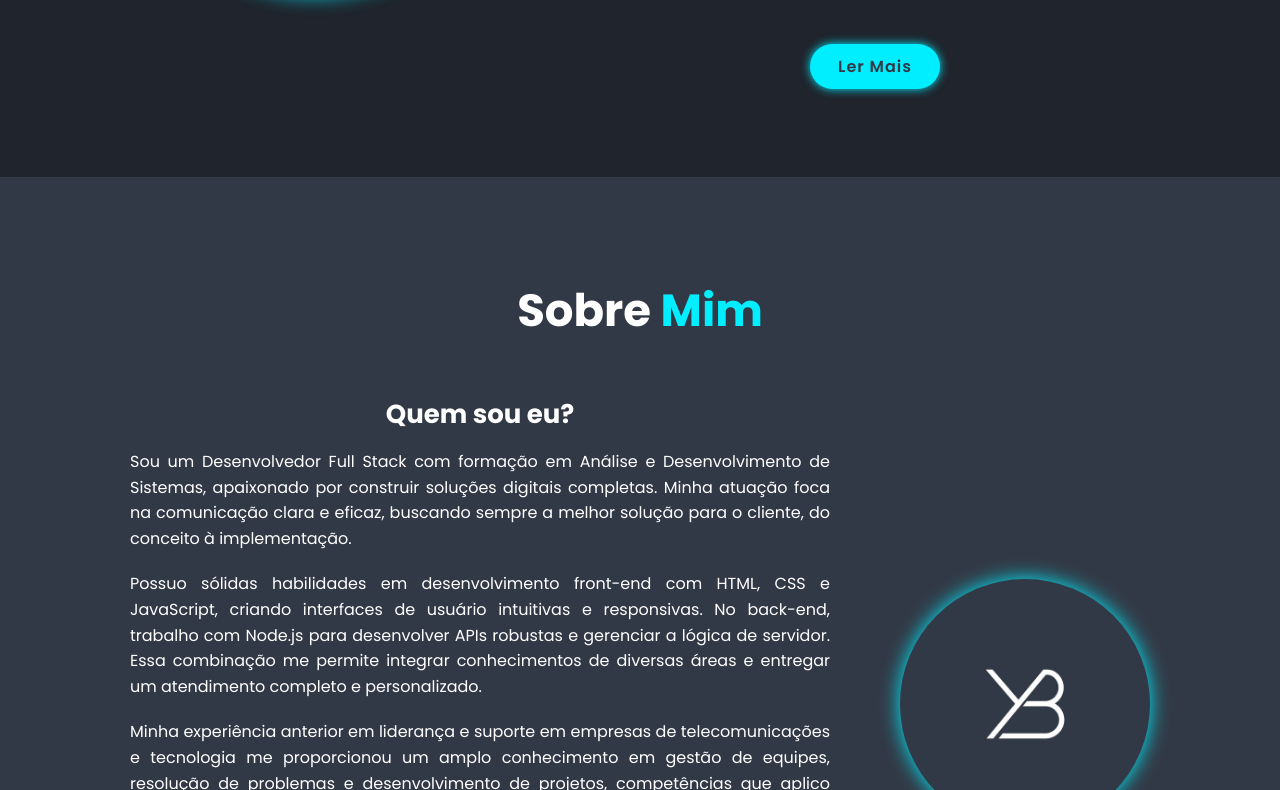
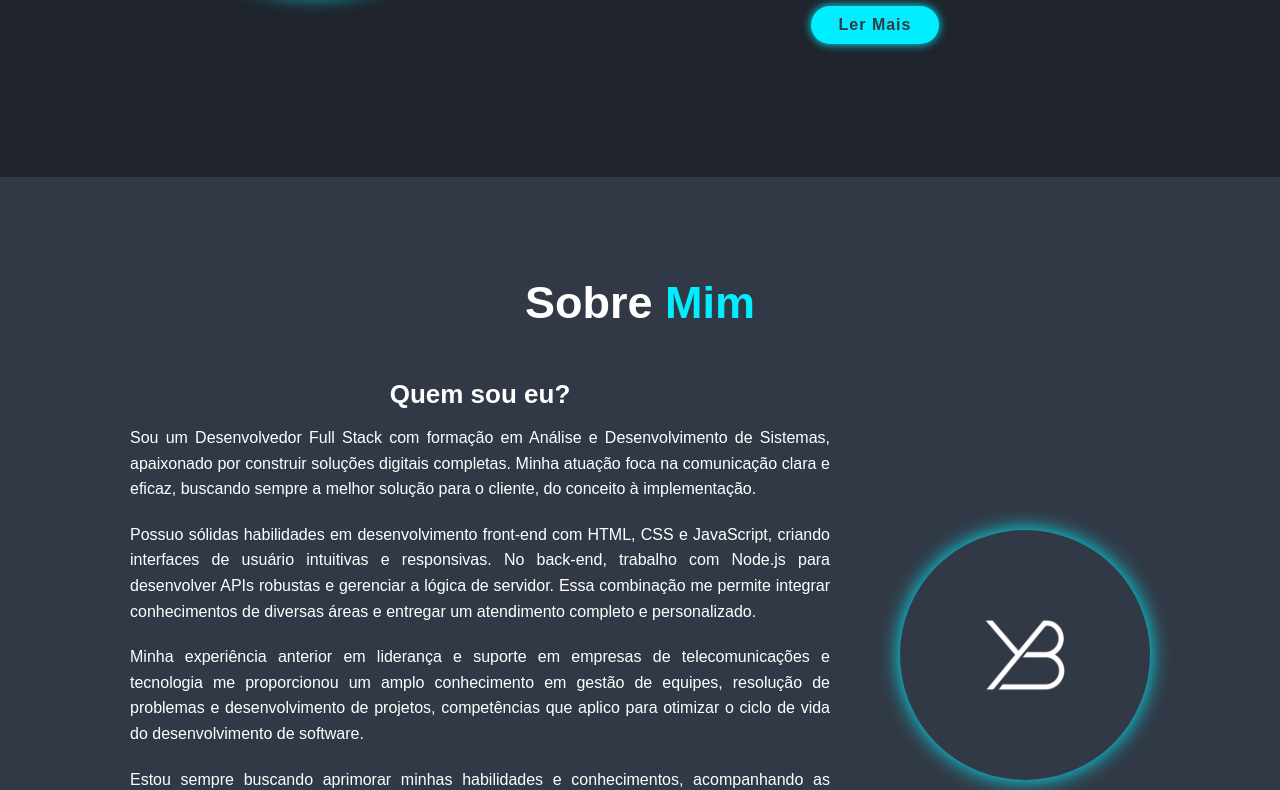
Before and after one commit to yuriletras/yuribarbosa, a website: page index.html in a window 1280 px wide. Shown: the part 623-1413 px from the top of the page. Drawn offline with nearby package versions, Linux system fonts and the light colour scheme.

Commit message:
alteração da fonte

```diff
--- a/style.css
+++ b/style.css
@@ -1,5 +1,5 @@
 /* Importação de fontes e variáveis globais */
-@import url('https://fonts.googleapis.com/css2?family=Poppins:wght@300;400;500;600;700;800;900&display=swap');
+@import url('https://fonts.googleapis.com/css2?family=Sora:wght@100..800&display=swap');
 /* @import url('https://fonts.googleapis.com/css2?family=Montserrat:wght@300;400;500;600;700;800;900&display=swap'); */
 
 :root {
```
